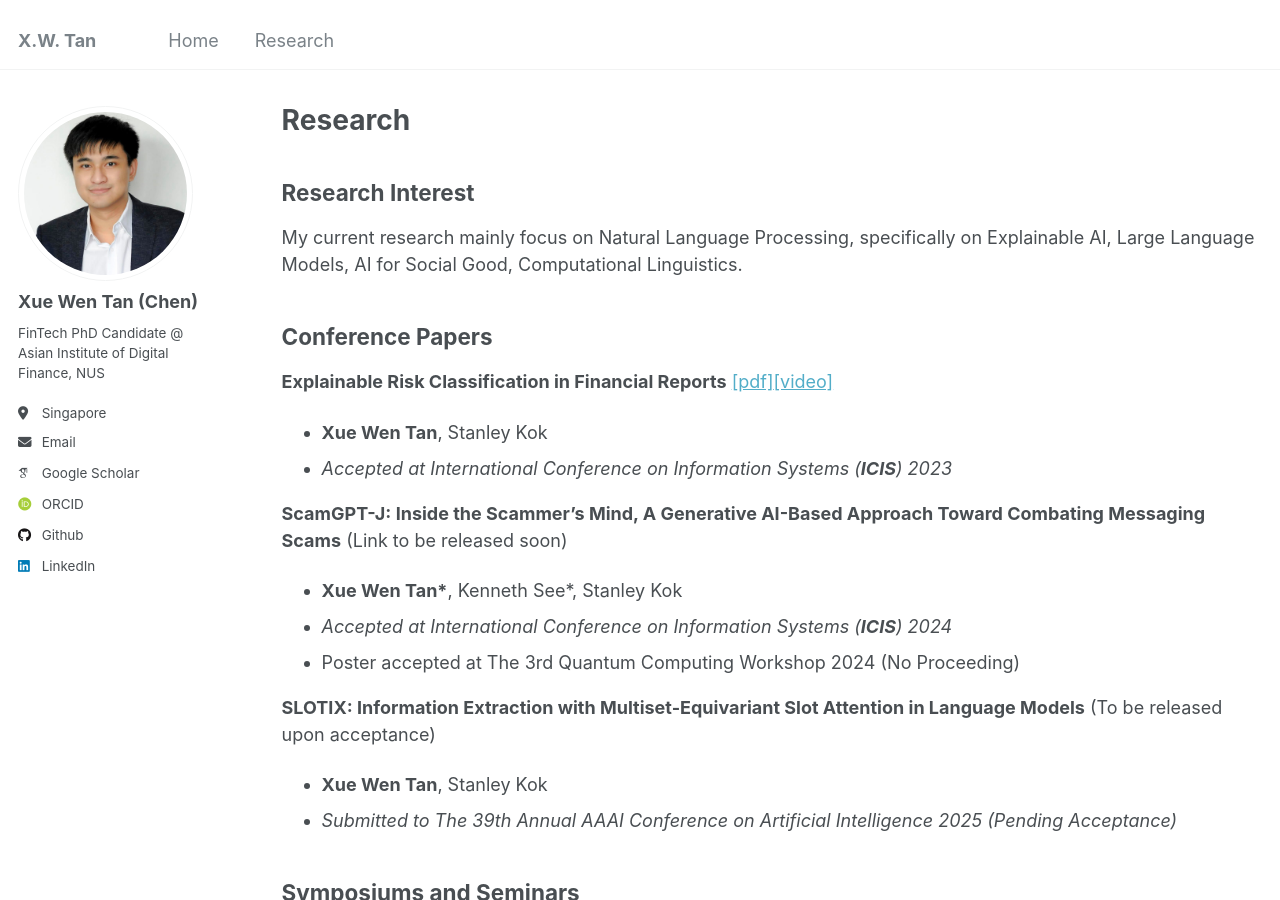
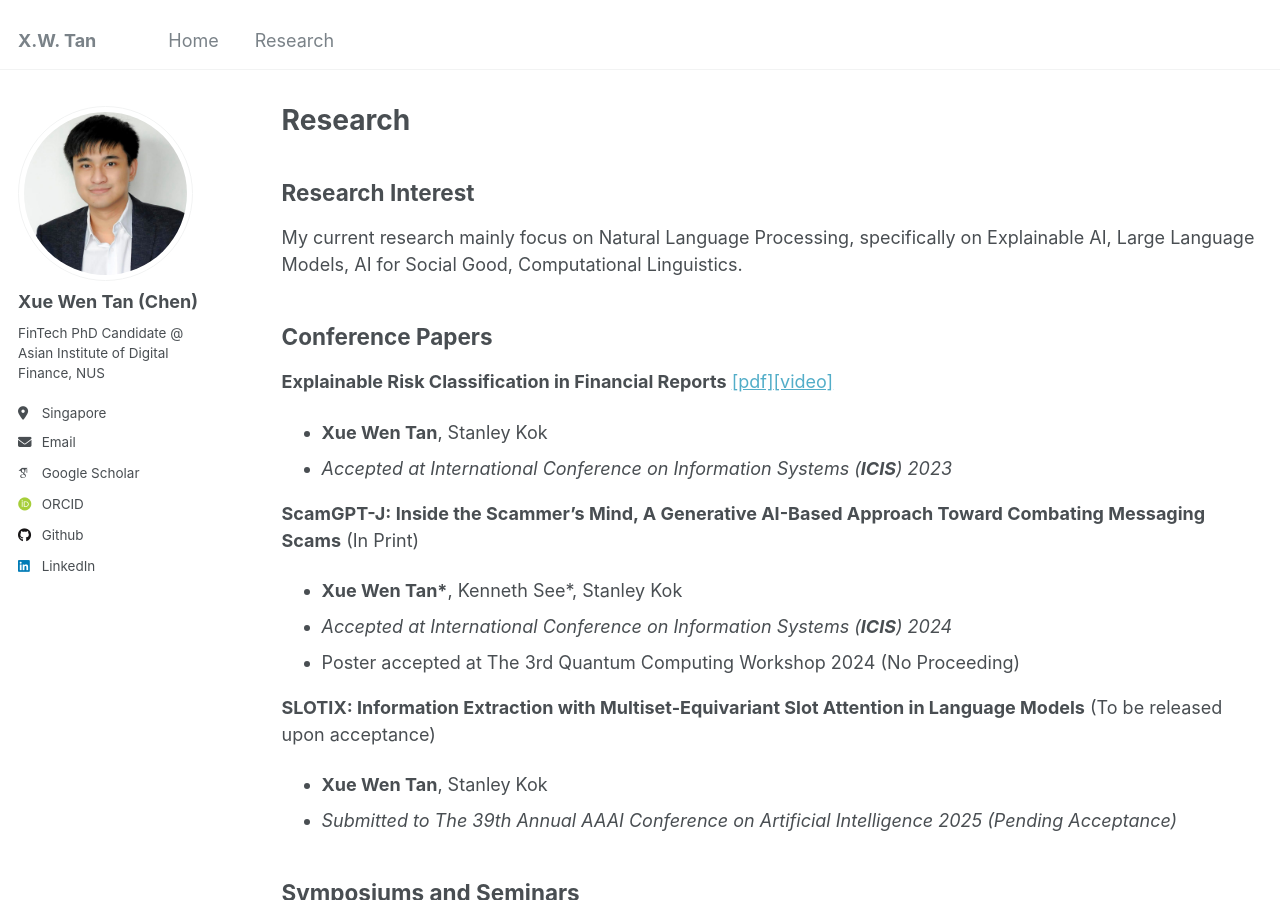
Before and after one commit to Chen-XueWen/Chen-XueWen.github.io, a Jekyll site: the page built from _pages/publications.md, in a window 1280 px wide and 900 px high. Built offline with Jekyll 4.4.1, drawn with Linux system fonts in a browser that asks for light colours; some web fonts are replaced.

Commit message:
Update publications.md

```diff
--- a/_pages/publications.md
+++ b/_pages/publications.md
@@ -12,7 +12,7 @@ My current research mainly focus on Natural Language Processing, specifically on
   - **Xue Wen Tan**, Stanley Kok
   - *Accepted at International Conference on Information Systems (**ICIS**) 2023*
 
-**ScamGPT-J: Inside the Scammer’s Mind, A Generative AI-Based Approach Toward Combating Messaging Scams** (Link to be released soon)
+**ScamGPT-J: Inside the Scammer’s Mind, A Generative AI-Based Approach Toward Combating Messaging Scams** (In Print)
   - **Xue Wen Tan\***, Kenneth See\*, Stanley Kok
   - *Accepted at International Conference on Information Systems (**ICIS**) 2024*
   - Poster accepted at The 3rd Quantum Computing Workshop 2024 (No Proceeding)
```
